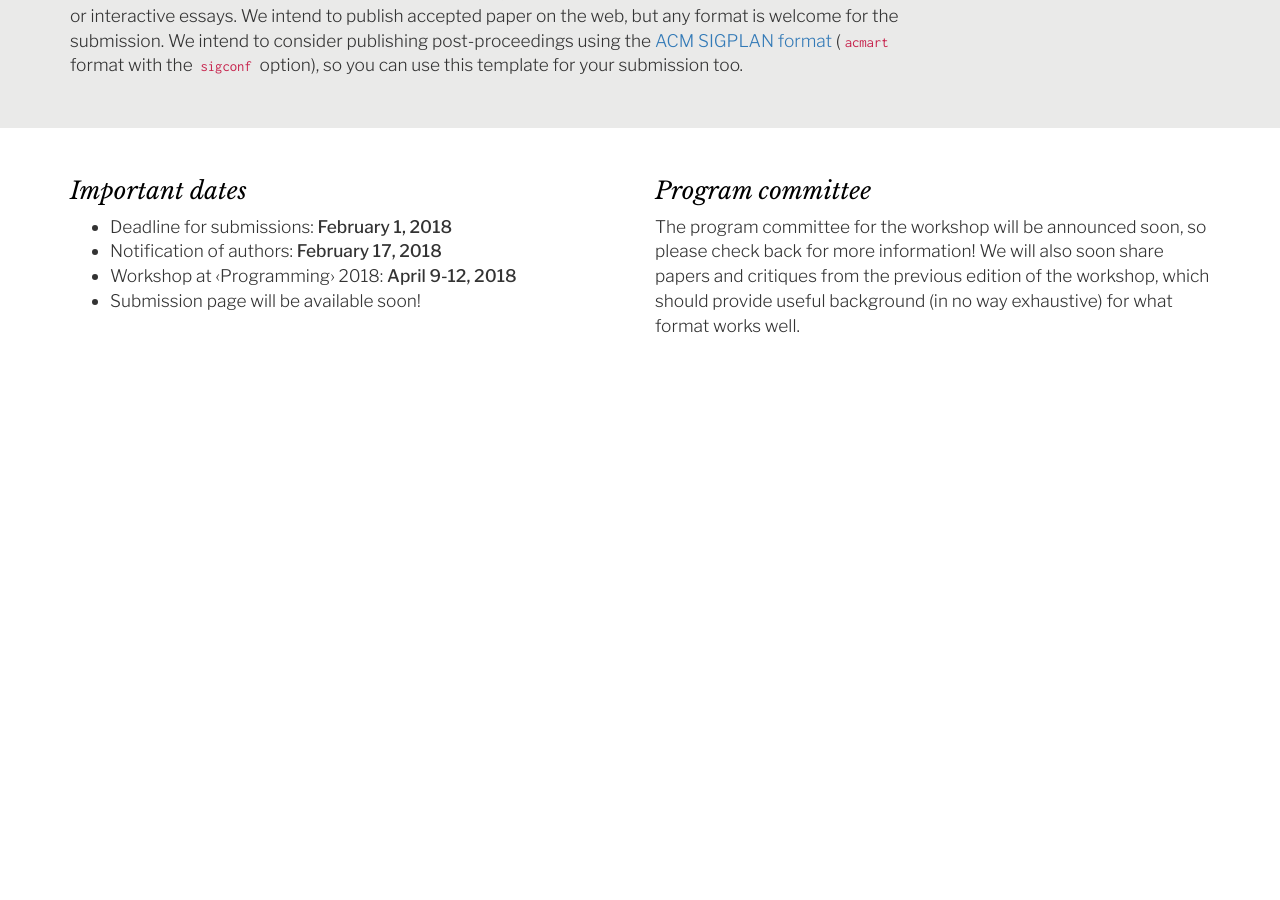
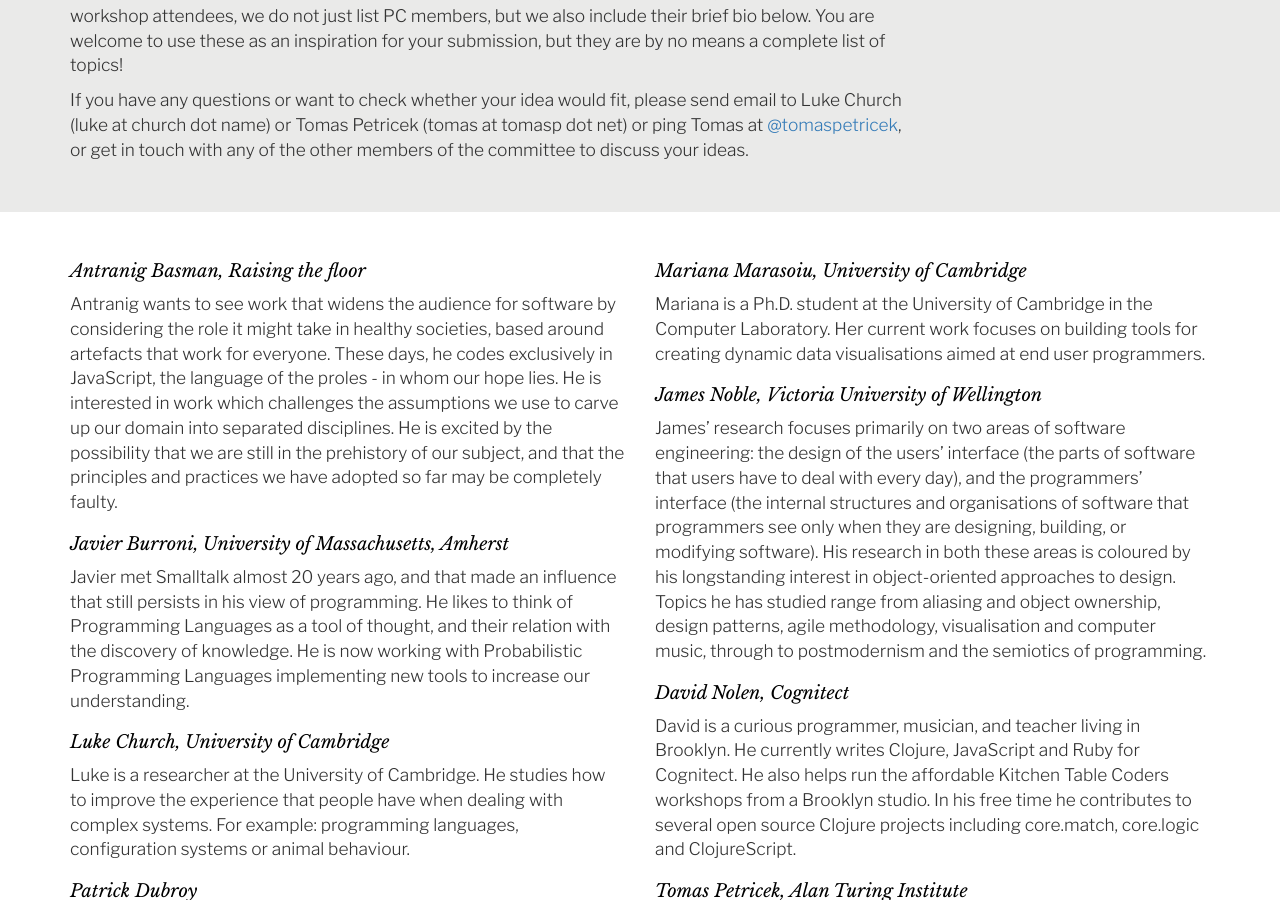
Before and after one commit to shift-society/salon, a Jekyll site: the page built from 2018/index.md, in a window 1280 px wide and 900 px high, scrolled down 1753 px. Built offline with Jekyll 4.4.1, drawn with Linux system fonts in a browser that asks for light colours; nearby versions of some CDN libraries; before the commit the page ends 2251 px from its top, so only the background shows below that; some of the changed text lies outside the part shown.

Commit message:
Adding PC

```diff
--- a/2018/index.md
+++ b/2018/index.md
@@ -91,6 +91,117 @@ even poetical nature still represents just an analogy. We believe that fruitful
 learned from less common forms of analogies as well as from the predominant, formal and
 mathematical ones.
 
+
+<div style="height:50px" class="hidden-sm"></div>
+</div></div>
+</div>
+<section style="margin-top:0px">
+<div class="container">
+<div class="row"><div class="col-md-9" markdown="1">
+
+## Programme committee
+
+To help the authors choose topics that would spark interesting discussions among the PC members
+and workshop attendees, we do not just list PC members, but we also include their brief bio below.
+You are welcome to use these as an inspiration for your submission, but they are by no means a
+complete list of topics!
+
+If you have any questions or want to check whether your idea would fit, please send email to
+Luke Church (luke at church dot name) or Tomas Petricek (tomas at tomasp dot net) or ping Tomas
+at [@tomaspetricek](http://twitter.com/tomaspetricek), or get in touch with any of the other members
+of the committee to discuss your ideas.
+
+</div></div>
+</div>
+</section>
+<div class="container outlines">
+<div class="row"><div class="col-md-6" markdown="1">
+
+#### Antranig Basman, Raising the floor
+Antranig wants to see work that widens the audience for software by considering the role it might
+take in healthy societies, based around artefacts that work for everyone. These days, he codes
+exclusively in JavaScript, the language of the proles - in whom our hope lies. He is interested in
+work which challenges the assumptions we use to carve up our domain into separated disciplines. He
+is excited by the possibility that we are still in the prehistory of our subject, and that the
+principles and practices we have adopted so far may be completely faulty.
+
+#### Javier Burroni, University of Massachusetts, Amherst
+Javier met Smalltalk almost 20 years ago, and that made an influence that still persists in his
+view of programming. He likes to think of Programming Languages as a tool of thought, and their
+relation with the discovery of knowledge.  He is now working with Probabilistic Programming
+Languages implementing new tools to increase our understanding.
+
+#### Luke Church, University of Cambridge
+Luke is a researcher at the University of Cambridge. He studies how to improve the experience that
+people have when dealing with complex systems. For example: programming languages, configuration
+systems or animal behaviour.
+
+#### Patrick Dubroy
+Patrick is a programmer and interaction designer based in Munich, Germany. Most recently, he worked
+at Y Combinator Research, doing research at the intersection of programming languages and user
+interfaces. In the past, He also worked at Google, BumpTop, and IBM.
+
+#### Richard Gabriel, IBM Research
+Richard P. Gabriel is a researcher at IBM Research, looking into the architecture, design, and
+implementation of extraordinarily large, self-sustaining systems. He is the award-winning author
+of four books and a poetry chapbook. He lives in California.
+
+#### Stephen Kell, University of Cambridge
+Stephen thinks that program-ming, as we know it, has unacceptably high human cost, and that we
+cannot solve this problem by escalation. We need programming systems that help us not to write more
+code, but to write less, combine, downsize and simplify code. He is a system-builder, interested
+not only in designing and building such programming systems, but in evolving existing systems in
+this non-traditional direction.
+
+</div><div class="col-md-6" markdown="1">
+
+#### Mariana Marasoiu, University of Cambridge
+Mariana is a Ph.D. student at the University of Cambridge in the Computer Laboratory.
+Her current work focuses on building tools for creating dynamic data visualisations
+aimed at end user programmers.
+
+
+#### James Noble, Victoria University of Wellington
+James' research focuses primarily on two areas of software engineering: the design of the users'
+interface (the parts of software that users have to deal with every day), and the programmers'
+interface (the internal structures and organisations of software that programmers see only when they
+are designing, building, or modifying software). His research in both these areas is coloured by his
+longstanding interest in object-oriented approaches to design. Topics he has studied range from
+aliasing and object ownership, design patterns, agile methodology, visualisation and computer music,
+through to postmodernism and the semiotics of programming.
+
+#### David Nolen, Cognitect
+David is a curious programmer, musician, and teacher living in Brooklyn. He currently writes Clojure,
+JavaScript and Ruby for Cognitect. He also helps run the affordable Kitchen Table Coders workshops
+from a Brooklyn studio. In his free time he contributes to several open source Clojure projects
+including core.match, core.logic and ClojureScript.
+
+#### Tomas Petricek, Alan Turing Institute
+Tomas is interested in work that challenges how we think about programming. He is interested in
+novel programming models, theory and practice of functional programming, tools for data-driven
+storytelling and data science, but also philosophy of science applied to programming.
+
+#### Jack Schaedler, Ableton
+Jack studied Digital Signal Processing at Queen Mary, University of London and Computer Science
+at the University of Texas. He is interested in drawing, painting, science, software, and education.
+Jack wants to help make personal computing edifying and beautiful.
+
+#### Philip Tchernavskij, Aarhus University
+Philip programs so that we all might program less. He works on infrastructure for software that
+can be pulled apart and put back together by end-users to fit them and their communities. He is
+trying to make software tools more like analog hand tools, which can generally be selected,
+combined, shared, and altered in ways that we have learned software should not be. Besides
+rethinking the languages and architectures we use to build interactive systems, this involves
+questioning the contemporary roles of designers, developers, and users.
+
+
+
+
+
+
+
+
+
 <div style="height:50px" class="hidden-sm"></div>
 </div></div>
 </div>
@@ -99,11 +210,6 @@ mathematical ones.
 <div class="row"><div class="col-md-9" markdown="1">
 
 ## Format and dates
-We welcome short papers (up to 3000 words) and long papers (up to 9000 words) as well as
-screencasts or interactive essays. We intend to publish accepted paper on the web, but any
-format is welcome for the submission. We intend to consider publishing post-proceedings using
-the [ACM SIGPLAN format](http://www.acm.org/publications/proceedings-template)
-(`acmart` format with the `sigconf` option), so you can use this template for your submission too.
 
 
 </div></div>
@@ -122,11 +228,13 @@ the [ACM SIGPLAN format](http://www.acm.org/publications/proceedings-template)
 <div style="height:50px" class="hidden-sm"></div>
 </div><div class="col-md-6" markdown="1">
 
-### Program committee
+### Paper format
 
-The program committee for the workshop will be announced soon, so please check back for more
-information! We will also soon share papers and critiques from the previous edition of the
-workshop, which should provide useful background (in no way exhaustive) for what format works well.
+We welcome short papers (up to 3000 words) and long papers (up to 9000 words) as well as
+screencasts or interactive essays. We intend to publish accepted paper on the web, but any
+format is welcome for the submission. We intend to consider publishing post-proceedings using
+the [ACM SIGPLAN format](http://www.acm.org/publications/proceedings-template)
+(`acmart` format with the `sigconf` option), so you can use this template for your submission too.
 
 <div style="height:50px" class="hidden-sm"></div>
 </div></div>
```
